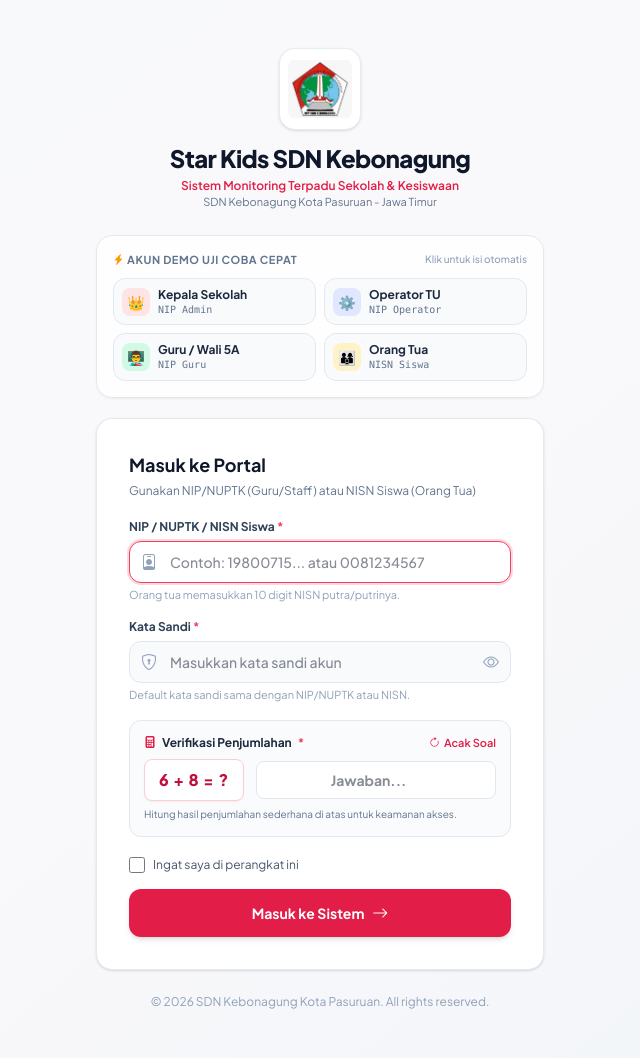
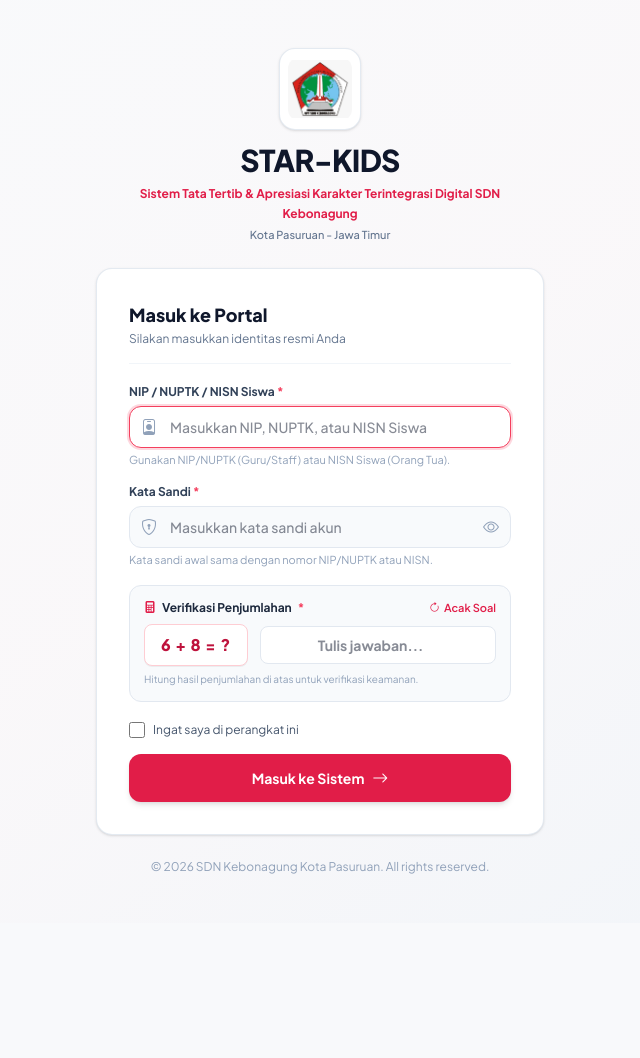
Before and after one commit to benny-abdullah/school_app, a Laravel app: page /login in a window 1280 px wide. Shown: the whole page, without its empty margins (320-960 px from the left). After the commit the page ends 874 px from the top, so only its background shows below. Run offline with Laravel 12, Linux system fonts and the light colour scheme; style sheets or scripts are compiled from the project's sources; some web fonts are replaced.

Commit message:
refactor(login): update branding to STAR-KIDS and clean up demo chips

```diff
--- a/production/resources/views/auth/login.blade.php
+++ b/production/resources/views/auth/login.blade.php
@@ -4,12 +4,12 @@
     <meta charset="UTF-8">
     <meta name="viewport" content="width=device-width, initial-scale=1.0">
     <meta name="csrf-token" content="{{ csrf_token() }}">
-    <title>Masuk Sistem - Star Kids SDN Kebonagung</title>
+    <title>Masuk Portal - STAR-KIDS SDN Kebonagung</title>
 
     <!-- Google Font Plus Jakarta Sans -->
     <link rel="preconnect" href="https://fonts.googleapis.com">
     <link rel="preconnect" href="https://fonts.gstatic.com" crossorigin>
-    <link href="https://fonts.googleapis.com/css2?family=Plus+Jakarta+Sans:wght@300;400;500;600;700;800&display=swap" rel="stylesheet">
+    <link href="https://fonts.googleapis.com/css2?family=Plus+Jakarta+Sans:wght@300;400;500;600;700;800;900&display=swap" rel="stylesheet">
 
     <!-- Bootstrap Icons -->
     <link rel="stylesheet" href="https://cdn.jsdelivr.net/npm/bootstrap-icons@1.11.3/font/bootstrap-icons.min.css">
@@ -17,94 +17,47 @@
     <!-- Tailwind CSS v4 & Assets -->
     @vite(['resources/css/app.css', 'resources/js/app.js'])
 </head>
-<body class="bg-gradient-to-br from-slate-50 via-rose-50/20 to-slate-100 min-h-screen flex items-center justify-center p-4 font-sans text-slate-800">
+<body class="bg-gradient-to-br from-slate-50 via-rose-50/25 to-slate-100 min-h-screen flex items-center justify-center p-4 font-sans text-slate-800">
 
     <div class="w-full max-w-md my-8">
-        <!-- Logo & Header Brand -->
+        <!-- Logo & Header Brand Resmi -->
         <div class="text-center mb-6">
-            <div class="inline-flex p-2 bg-white rounded-2xl shadow-sm border border-slate-200/80 mb-3 group hover:scale-105 transition-transform">
+            <div class="inline-flex p-2 bg-white rounded-2xl shadow-sm border border-slate-200/90 mb-3 group hover:scale-105 transition-transform duration-200">
                 <img src="{{ asset('images/logo_sdnkebonagung.jpeg') }}" alt="Logo SDN Kebonagung" class="w-16 h-16 object-contain rounded-xl">
             </div>
-            <h1 class="text-2xl font-extrabold text-slate-900 tracking-tight">Star Kids SDN Kebonagung</h1>
-            <p class="text-xs font-semibold text-rose-600 mt-1">Sistem Monitoring Terpadu Sekolah & Kesiswaan</p>
-            <p class="text-[11px] text-slate-500">SDN Kebonagung Kota Pasuruan - Jawa Timur</p>
+            <h1 class="text-3xl font-black text-slate-900 tracking-tight">STAR-KIDS</h1>
+            <p class="text-xs font-bold text-rose-600 mt-1.5 max-w-sm mx-auto leading-relaxed">
+                Sistem Tata Tertib & Apresiasi Karakter Terintegrasi Digital SDN Kebonagung
+            </p>
+            <p class="text-[11px] text-slate-500 mt-1 font-medium">Kota Pasuruan - Jawa Timur</p>
         </div>
 
-        <!-- 1-Click Demo Accounts Chips -->
-        <div class="bg-white/80 backdrop-blur-sm border border-slate-200 rounded-2xl p-4 mb-5 shadow-xs">
-            <div class="flex items-center justify-between mb-2.5">
-                <span class="text-[11px] font-bold uppercase tracking-wider text-slate-500">
-                    <i class="bi bi-lightning-charge-fill text-amber-500"></i> Akun Demo Uji Coba Cepat
-                </span>
-                <span class="text-[10px] text-slate-400 font-medium">Klik untuk isi otomatis</span>
+        <!-- Main Card Form Login -->
+        <div class="bg-white border border-slate-200/90 rounded-2xl shadow-sm p-6 sm:p-8">
+            <div class="mb-5 border-b border-slate-100 pb-4">
+                <h2 class="text-lg font-extrabold text-slate-900">Masuk ke Portal</h2>
+                <p class="text-xs text-slate-500 mt-0.5">Silakan masukkan identitas resmi Anda</p>
             </div>
-            <div class="grid grid-cols-2 gap-2 text-xs">
-                <!-- Admin Chip -->
-                <button type="button" onclick="fillDemo('197103151998021004', '197103151998021004', 'admin')"
-                    class="flex items-center gap-2 p-2 rounded-xl bg-slate-50 hover:bg-rose-50 border border-slate-200 hover:border-rose-300 text-left transition group">
-                    <span class="w-7 h-7 rounded-lg bg-rose-100 text-rose-700 flex items-center justify-center text-sm font-bold flex-shrink-0">👑</span>
-                    <div class="truncate">
-                        <div class="font-bold text-slate-800 group-hover:text-rose-700 truncate">Kepala Sekolah</div>
-                        <div class="text-[10px] text-slate-500 font-mono">NIP Admin</div>
-                    </div>
-                </button>
 
-                <!-- Operator Chip -->
-                <button type="button" onclick="fillDemo('198504202008011005', '198504202008011005', 'operator')"
-                    class="flex items-center gap-2 p-2 rounded-xl bg-slate-50 hover:bg-indigo-50 border border-slate-200 hover:border-indigo-300 text-left transition group">
-                    <span class="w-7 h-7 rounded-lg bg-indigo-100 text-indigo-700 flex items-center justify-center text-sm font-bold flex-shrink-0">⚙️</span>
-                    <div class="truncate">
-                        <div class="font-bold text-slate-800 group-hover:text-indigo-700 truncate">Operator TU</div>
-                        <div class="text-[10px] text-slate-500 font-mono">NIP Operator</div>
-                    </div>
-                </button>
-
-                <!-- Guru Chip -->
-                <button type="button" onclick="fillDemo('198007152006041012', '198007152006041012', 'guru')"
-                    class="flex items-center gap-2 p-2 rounded-xl bg-slate-50 hover:bg-emerald-50 border border-slate-200 hover:border-emerald-300 text-left transition group">
-                    <span class="w-7 h-7 rounded-lg bg-emerald-100 text-emerald-700 flex items-center justify-center text-sm font-bold flex-shrink-0">👨‍🏫</span>
-                    <div class="truncate">
-                        <div class="font-bold text-slate-800 group-hover:text-emerald-700 truncate">Guru / Wali 5A</div>
-                        <div class="text-[10px] text-slate-500 font-mono">NIP Guru</div>
-                    </div>
-                </button>
-
-                <!-- Ortu Chip -->
-                <button type="button" onclick="fillDemo('0081234567', '0081234567', 'orangtua')"
-                    class="flex items-center gap-2 p-2 rounded-xl bg-slate-50 hover:bg-amber-50 border border-slate-200 hover:border-amber-300 text-left transition group">
-                    <span class="w-7 h-7 rounded-lg bg-amber-100 text-amber-700 flex items-center justify-center text-sm font-bold flex-shrink-0">👨‍👩‍👦</span>
-                    <div class="truncate">
-                        <div class="font-bold text-slate-800 group-hover:text-amber-700 truncate">Orang Tua</div>
-                        <div class="text-[10px] text-slate-500 font-mono">NISN Siswa</div>
-                    </div>
-                </button>
-            </div>
-        </div>
-
-        <!-- Main Card Form -->
-        <div class="bg-white border border-slate-200/90 rounded-2xl shadow-sm p-6 sm:p-8">
-            <h2 class="text-lg font-bold text-slate-900 mb-1">Masuk ke Portal</h2>
-            <p class="text-xs text-slate-500 mb-5">Gunakan NIP/NUPTK (Guru/Staff) atau NISN Siswa (Orang Tua)</p>
-
-            <!-- Alerts -->
+            <!-- Flash & Error Alerts -->
             @if(session('info'))
                 <div class="mb-4 p-3 bg-blue-50 border border-blue-200 text-blue-800 rounded-xl text-xs flex items-center gap-2">
-                    <i class="bi bi-info-circle-fill text-blue-600"></i>
+                    <i class="bi bi-info-circle-fill text-blue-600 text-sm"></i>
                     <span>{{ session('info') }}</span>
                 </div>
             @endif
 
             @if(session('warning'))
                 <div class="mb-4 p-3 bg-amber-50 border border-amber-200 text-amber-800 rounded-xl text-xs flex items-center gap-2">
-                    <i class="bi bi-exclamation-triangle-fill text-amber-600"></i>
+                    <i class="bi bi-exclamation-triangle-fill text-amber-600 text-sm"></i>
                     <span>{{ session('warning') }}</span>
                 </div>
             @endif
 
             @if($errors->any())
-                <div class="mb-4 p-3 bg-rose-50 border border-rose-200 text-rose-800 rounded-xl text-xs">
-                    <div class="font-bold flex items-center gap-1.5 mb-1">
-                        <i class="bi bi-exclamation-circle-fill text-rose-600"></i> Gagal Masuk:
+                <div class="mb-4 p-3.5 bg-rose-50 border border-rose-200 text-rose-800 rounded-xl text-xs">
+                    <div class="font-bold flex items-center gap-1.5 mb-1.5">
+                        <i class="bi bi-exclamation-circle-fill text-rose-600 text-sm"></i> Gagal Masuk:
                     </div>
                     <ul class="list-disc list-inside space-y-0.5 text-rose-700">
                         @foreach($errors->all() as $error)
@@ -128,10 +81,10 @@
                             <i class="bi bi-person-badge text-base"></i>
                         </span>
                         <input type="text" id="identifier" name="identifier" value="{{ old('identifier') }}" required autofocus
-                            placeholder="Contoh: 19800715... atau 0081234567"
+                            placeholder="Masukkan NIP, NUPTK, atau NISN Siswa"
                             class="w-full pl-10 pr-3 py-2.5 bg-slate-50 border border-slate-200 rounded-xl text-sm font-medium text-slate-900 focus:bg-white focus:outline-none focus:ring-2 focus:ring-rose-500/20 focus:border-rose-500 transition">
                     </div>
-                    <p class="text-[11px] text-slate-400 mt-1">Orang tua memasukkan 10 digit NISN putra/putrinya.</p>
+                    <p class="text-[11px] text-slate-400 mt-1">Gunakan NIP/NUPTK (Guru/Staff) atau NISN Siswa (Orang Tua).</p>
                 </div>
 
                 <!-- Input Password -->
@@ -146,38 +99,38 @@
                         <input type="password" id="password" name="password" required
                             placeholder="Masukkan kata sandi akun"
                             class="w-full pl-10 pr-10 py-2.5 bg-slate-50 border border-slate-200 rounded-xl text-sm font-medium text-slate-900 focus:bg-white focus:outline-none focus:ring-2 focus:ring-rose-500/20 focus:border-rose-500 transition">
-                        <button type="button" onclick="togglePasswordVisibility()" class="absolute inset-y-0 right-0 pr-3 flex items-center text-slate-400 hover:text-slate-600 transition">
-                            <i class="bi bi-eye" id="togglePasswordIcon"></i>
+                        <button type="button" onclick="togglePasswordVisibility()" class="absolute inset-y-0 right-0 pr-3 flex items-center text-slate-400 hover:text-slate-600 transition" title="Lihat kata sandi">
+                            <i class="bi bi-eye text-base" id="togglePasswordIcon"></i>
                         </button>
                     </div>
-                    <p class="text-[11px] text-slate-400 mt-1">Default kata sandi sama dengan NIP/NUPTK atau NISN.</p>
+                    <p class="text-[11px] text-slate-400 mt-1">Kata sandi awal sama dengan nomor NIP/NUPTK atau NISN.</p>
                 </div>
 
                 <!-- Captcha Penjumlahan Sederhana -->
-                <div class="p-3.5 bg-slate-50/80 border border-slate-200 rounded-xl">
+                <div class="p-3.5 bg-slate-50/90 border border-slate-200 rounded-xl">
                     <div class="flex items-center justify-between mb-2">
                         <label for="captcha" class="text-xs font-bold text-slate-800 flex items-center gap-1.5">
                             <i class="bi bi-calculator-fill text-rose-600"></i> Verifikasi Penjumlahan <span class="text-rose-500">*</span>
                         </label>
-                        <button type="button" onclick="refreshCaptcha()" title="Acak Soal Baru" class="text-[11px] font-semibold text-rose-600 hover:text-rose-700 flex items-center gap-1">
+                        <button type="button" onclick="refreshCaptcha()" title="Ganti soal penjumlahan" class="text-[11px] font-semibold text-rose-600 hover:text-rose-700 flex items-center gap-1 cursor-pointer">
                             <i class="bi bi-arrow-clockwise"></i> Acak Soal
                         </button>
                     </div>
 
                     <div class="flex items-center gap-3">
                         <!-- Math Box Display -->
-                        <div class="px-3.5 py-2 bg-white border border-rose-200 text-rose-700 font-extrabold text-base rounded-lg tracking-wider shadow-xs select-none" id="captchaBox">
+                        <div class="px-4 py-2 bg-white border border-rose-200 text-rose-700 font-black text-base rounded-lg tracking-wider shadow-2xs select-none" id="captchaBox">
                             {{ $num1 }} + {{ $num2 }} = ?
                         </div>
 
                         <!-- Answer Input Box -->
                         <div class="flex-1">
                             <input type="number" id="captcha" name="captcha" required
-                                placeholder="Jawaban..."
+                                placeholder="Tulis jawaban..."
                                 class="w-full px-3 py-2 bg-white border border-slate-200 rounded-lg text-sm font-bold text-center text-slate-900 focus:outline-none focus:ring-2 focus:ring-rose-500/20 focus:border-rose-500 transition">
                         </div>
                     </div>
-                    <p class="text-[10px] text-slate-500 mt-1.5">Hitung hasil penjumlahan sederhana di atas untuk keamanan akses.</p>
+                    <p class="text-[10px] text-slate-400 mt-1.5">Hitung hasil penjumlahan di atas untuk verifikasi keamanan.</p>
                 </div>
 
                 <!-- Remember Me -->
@@ -204,16 +157,6 @@
     </div>
 
     <script>
-        let currentCaptchaAnswer = {{ $num1 + $num2 }};
-
-        // Auto-fill demo credentials
-        function fillDemo(identifier, password, role) {
-            document.getElementById('identifier').value = identifier;
-            document.getElementById('password').value = password;
-            // Auto calculate captcha so tester can log in with 1 click
-            document.getElementById('captcha').value = currentCaptchaAnswer;
-        }
-
         // Toggle password show/hide
         function togglePasswordVisibility() {
             const pwd = document.getElementById('password');
@@ -235,7 +178,6 @@
                 .then(res => res.json())
                 .then(data => {
                     document.getElementById('captchaBox').innerText = `${data.num1} + ${data.num2} = ?`;
-                    currentCaptchaAnswer = data.answer;
                     document.getElementById('captcha').value = '';
                     document.getElementById('captcha').focus();
                 })
--- a/production/resources/views/layouts/app.blade.php
+++ b/production/resources/views/layouts/app.blade.php
@@ -4,7 +4,7 @@
     <meta charset="UTF-8">
     <meta name="viewport" content="width=device-width, initial-scale=1.0">
     <meta name="csrf-token" content="{{ csrf_token() }}">
-    <title>@yield('title', 'Dashboard') - Star Kids SDN Kebonagung</title>
+    <title>@yield('title', 'Dashboard') - STAR-KIDS SDN Kebonagung</title>
 
     <!-- Google Font Plus Jakarta Sans -->
     <link rel="preconnect" href="https://fonts.googleapis.com">
@@ -36,8 +36,8 @@
                 <a href="{{ route('home') }}" class="flex items-center gap-3 group">
                     <img src="{{ asset('images/logo_sdnkebonagung.jpeg') }}" alt="Logo SDN Kebonagung" class="w-9 h-9 object-contain rounded-lg border border-slate-200 shadow-xs group-hover:scale-105 transition">
                     <div class="hidden sm:block">
-                        <span class="block font-extrabold text-sm tracking-tight text-slate-900 group-hover:text-rose-600 transition">Star Kids SDN Kebonagung</span>
-                        <span class="block text-[11px] font-semibold text-slate-500">Sistem Monitoring Terpadu Sekolah</span>
+                        <span class="block font-black text-sm tracking-tight text-slate-900 group-hover:text-rose-600 transition">STAR-KIDS</span>
+                        <span class="block text-[11px] font-semibold text-slate-500">Sistem Tata Tertib & Apresiasi Karakter Digital SDN Kebonagung</span>
                     </div>
                 </a>
             </div>
--- a/production/routes/web.php
+++ b/production/routes/web.php
@@ -7,7 +7,7 @@ use Illuminate\Support\Facades\Route;
 
 /*
 |--------------------------------------------------------------------------
-| Web Routes - Star Kids SDN Kebonagung
+| Web Routes - STAR-KIDS SDN Kebonagung
 |--------------------------------------------------------------------------
 */
 
```
